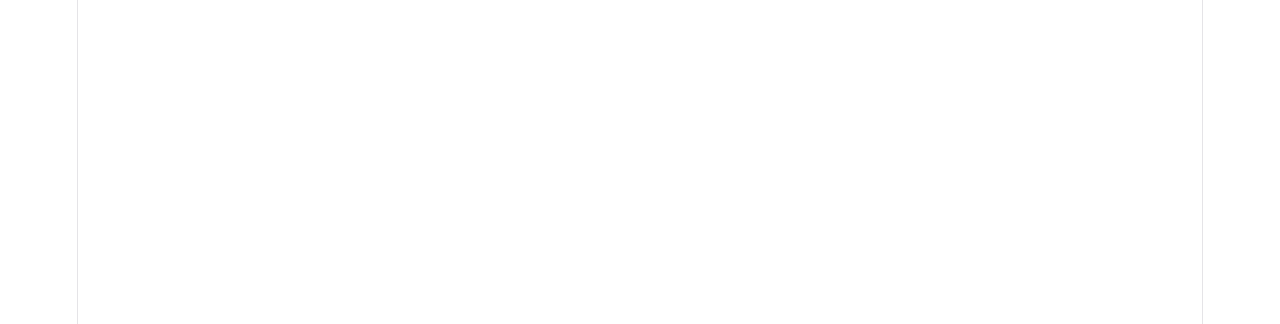
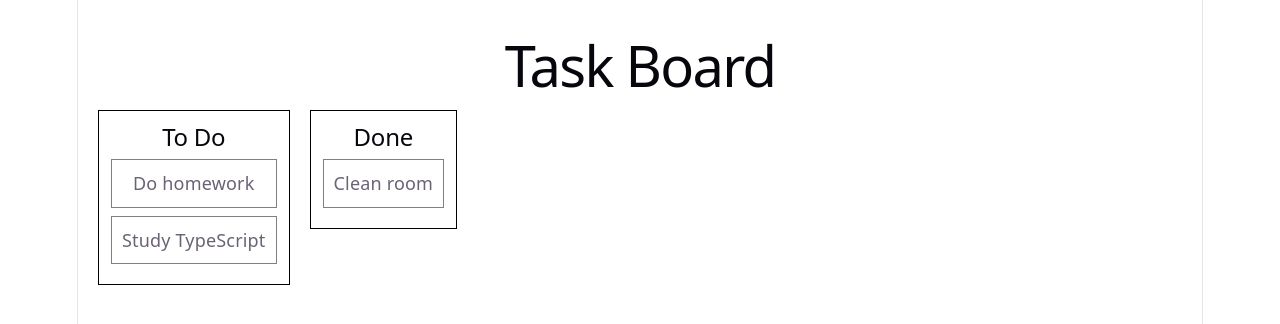
Before and after one commit to sothearn1th/NextPlay_Assessment-Kanban, a React (Vite) app: page / in a window 1280 px wide. Shown: the top 324 px of the page. Built offline with nearby package versions, Linux system fonts and the light colour scheme.

Commit message:
Made a UI column style.

```diff
--- a/src/App.tsx
+++ b/src/App.tsx
@@ -1,23 +1,36 @@
-import { TaskCard } from "./components/taskCard.tsx";
-import type { Task } from "./types/task.ts";
+import { Column } from "./components/column.tsx";
 
+type Task = {
+  id: string;
+  title: string;
+  status: "todo" | "done";
+};
 
 export default function App()
 {
-  /// fields
+  const tasks: Task[] = [
+    { id: "1", title: "Do homework", status: "todo" },
+    { id: "2", title: "Study TypeScript", status: "todo" },
+    { id: "3", title: "Clean room", status: "done" }
+  ];
 
-
-
-  /// fields end
-
-
-
-
-
+  const todoTasks = tasks.filter((task) => task.status === "todo");
+  const doneTasks = tasks.filter((task) => task.status === "done");
 
   return (
-    <div>
+    <div style={{ padding: 20 }}>
+      <h1>Task Board</h1>
 
+      <div
+        style={{
+          display: "flex",
+          gap: 20,
+          alignItems: "flex-start"
+        }}
+      >
+        <Column title="To Do" tasks={todoTasks} />
+        <Column title="Done" tasks={doneTasks} />
+      </div>
     </div>
   );
 }
--- /dev/null
+++ b/src/components/column.tsx
@@ -0,0 +1,31 @@
+import { TaskCard } from "./taskCard.tsx";
+
+type Task = {
+  id: string;
+  title: string;
+  status: "todo" | "done";
+};
+
+type ColumnProps = {
+  title: string;
+  tasks: Task[];
+};
+
+export function Column({ title, tasks }: ColumnProps)
+{
+  return (
+    <div
+      style={{
+        border: "1px solid black",
+        padding: 12,
+        marginBottom: 12
+      }}
+    >
+      <h2>{title}</h2>
+
+      {tasks.map((task) => (
+        <TaskCard key={task.id} task={task} />
+      ))}
+    </div>
+  );
+}
--- a/src/components/taskCard.tsx
+++ b/src/components/taskCard.tsx
@@ -1,6 +1,8 @@
-import { useSortable } from "@dnd-kit/sortable";
-import { CSS } from "@dnd-kit/utilities";
-import type { Task } from "../types/task.ts";
+type Task = {
+  id: string;
+  title: string;
+  status: "todo" | "done";
+};
 
 type TaskCardProps = {
   task: Task;
@@ -17,7 +19,6 @@
       }}
     >
       <p>{task.title}</p>
-
     </div>
   );
 }
--- a/src/types/task.ts
+++ b/src/types/task.ts
@@ -4,4 +4,5 @@
   id: string;
   title: string;
   status: TaskStatus;
+  created_at: string;
 };
```
Also changed, not shown: src/components/taskBoardColumn.tsx (deleted, +0 -10 lines).
